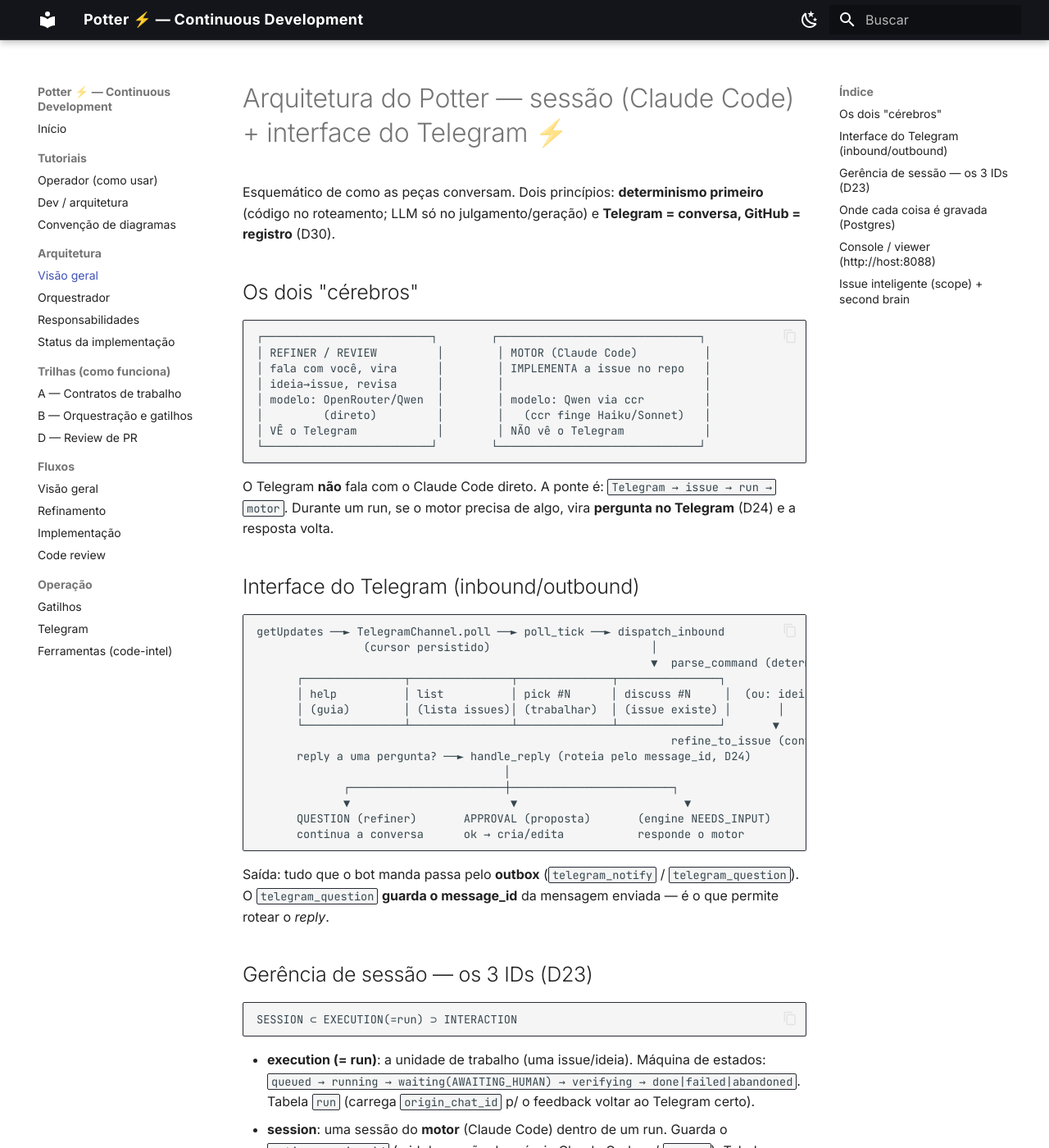
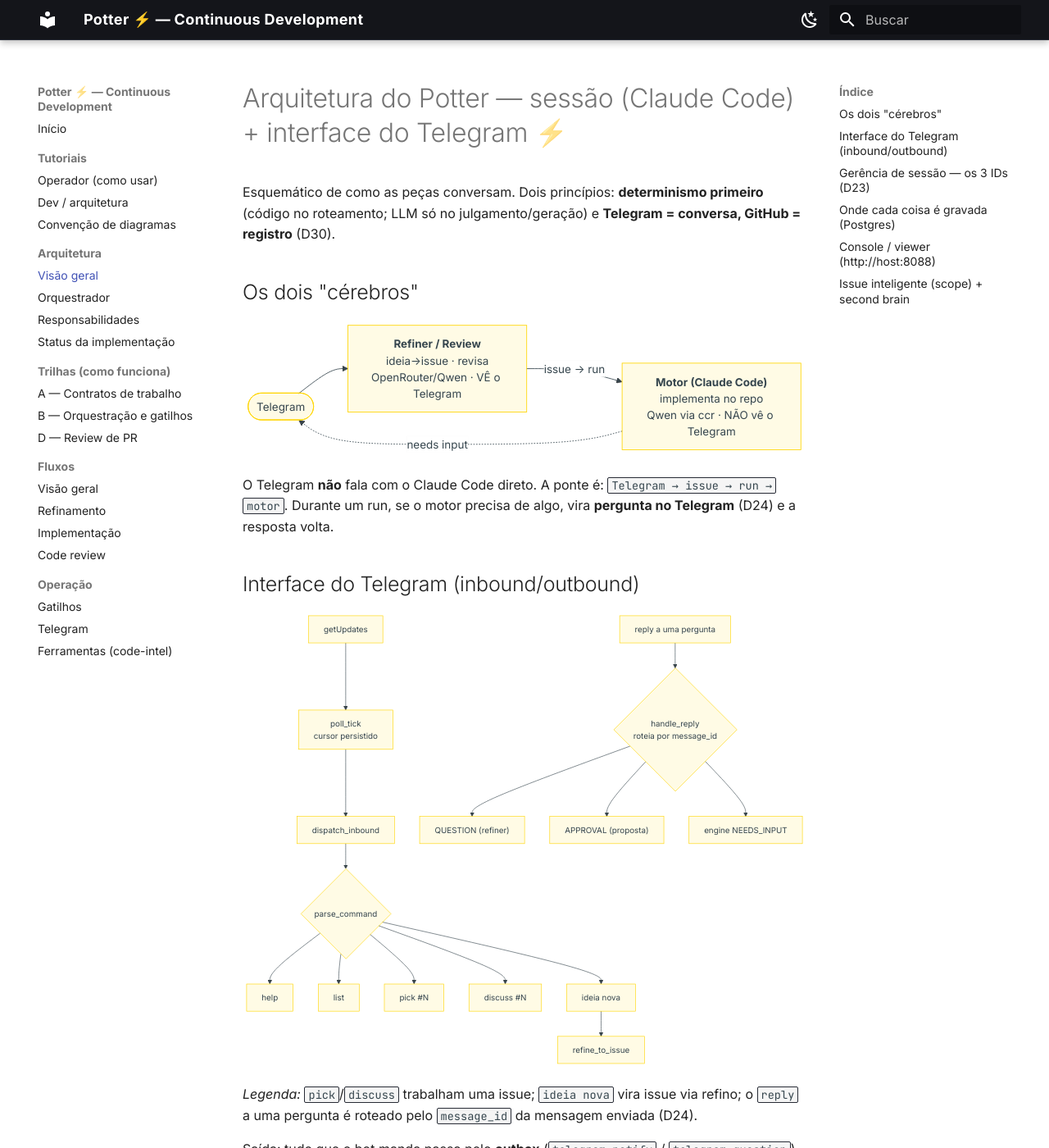
Before and after one commit to CenturyBoys/roboto, an MkDocs documentation site: the page built from docs/arquitetura.md, in a window 1280 px wide and 1400 px high. Shown: the whole window at 82% size. Built offline with MkDocs 1.6.1 and Material for MkDocs 9.7.7, drawn with Linux system fonts in a browser that asks for light colours; some of the changed text lies outside the part shown.

Commit message:
docs(arquitetura): converte diagramas ASCII art para Mermaid legível (#173)

````diff
--- a/docs/arquitetura.md
+++ b/docs/arquitetura.md
@@ -5,15 +5,11 @@
 
 ## Os dois "cérebros"
 
-```
-┌─────────────────────────┐        ┌──────────────────────────────┐
-│ REFINER / REVIEW         │        │ MOTOR (Claude Code)          │
-│ fala com você, vira      │        │ IMPLEMENTA a issue no repo   │
-│ ideia→issue, revisa      │        │                              │
-│ modelo: OpenRouter/Qwen  │        │ modelo: Qwen via ccr         │
-│         (direto)         │        │   (ccr finge Haiku/Sonnet)   │
-│ VÊ o Telegram            │        │ NÃO vê o Telegram            │
-└─────────────────────────┘        └──────────────────────────────┘
+```mermaid
+flowchart LR
+  TG([Telegram]) --> REF["<b>Refiner / Review</b><br/>ideia→issue · revisa<br/>OpenRouter/Qwen · VÊ o Telegram"]
+  REF -->|issue → run| MOT["<b>Motor (Claude Code)</b><br/>implementa no repo<br/>Qwen via ccr · NÃO vê o Telegram"]
+  MOT -.->|needs input| TG
 ```
 
 O Telegram **não** fala com o Claude Code direto. A ponte é: `Telegram → issue → run → motor`.
@@ -21,30 +17,32 @@
 
 ## Interface do Telegram (inbound/outbound)
 
+```mermaid
+flowchart TB
+  GU[getUpdates] --> POLL["poll_tick<br/>cursor persistido"] --> DISP[dispatch_inbound] --> PC{parse_command}
+  PC --> H[help]
+  PC --> L[list]
+  PC --> P["pick #N"]
+  PC --> D["discuss #N"]
+  PC --> NEW[ideia nova] --> RTI[refine_to_issue]
+  REPLY["reply a uma pergunta"] --> HR{"handle_reply<br/>roteia por message_id"}
+  HR --> QN["QUESTION (refiner)"]
+  HR --> AP["APPROVAL (proposta)"]
+  HR --> NI["engine NEEDS_INPUT"]
 ```
-getUpdates ──► TelegramChannel.poll ──► poll_tick ──► dispatch_inbound
-                (cursor persistido)                        │
-                                                           ▼  parse_command (determinístico)
-      ┌───────────────┬───────────────┬──────────────┬───────────────┐
-      │ help          │ list          │ pick #N      │ discuss #N     │  (ou: ideia nova)
-      │ (guia)        │ (lista issues)│ (trabalhar)  │ (issue existe) │       │
-      └───────────────┴───────────────┴──────────────┴───────────────┘       ▼
-                                                              refine_to_issue (conversa)
-      reply a uma pergunta? ──► handle_reply (roteia pelo message_id, D24)
-                                     │
-             ┌───────────────────────┼────────────────────────┐
-             ▼                        ▼                         ▼
-      QUESTION (refiner)       APPROVAL (proposta)       (engine NEEDS_INPUT)
-      continua a conversa      ok → cria/edita           responde o motor
-```
+
+*Legenda:* `pick`/`discuss` trabalham uma issue; `ideia nova` vira issue via refino; o `reply` a uma
+pergunta é roteado pelo `message_id` da mensagem enviada (D24).
 
 Saída: tudo que o bot manda passa pelo **outbox** (`telegram_notify` / `telegram_question`). O
 `telegram_question` **guarda o message_id** da mensagem enviada — é o que permite rotear o *reply*.
 
 ## Gerência de sessão — os 3 IDs (D23)
 
-```
-SESSION ⊂ EXECUTION(=run) ⊃ INTERACTION
+```mermaid
+flowchart LR
+  EXEC["EXECUTION (= run)<br/>a unidade de trabalho"] --> SESS["SESSION<br/>sessão do motor"]
+  EXEC --> INT["INTERACTION<br/>pergunta ao humano"]
 ```
 
 - **execution (= run)**: a unidade de trabalho (uma issue/ideia). Máquina de estados:
@@ -57,13 +55,13 @@
 
 Fluxo de uma sessão do motor (`engine_loop.drive_turn`):
 
-```
-run (running)
-  └─ create_session(run, engine) ──► set_native_session(claude_code_session_id)
-        └─ engine.events():
-             MESSAGE / TOOL_CALL ....................... (trabalho)
-             NEEDS_INPUT / NEEDS_APPROVAL → request_human_input → interaction + WAITING
-             FINISHED → grava tokens no llm_call; run → verifying
+```mermaid
+flowchart TB
+  RUN["run (running)"] --> CS[create_session] --> SNS[set_native_session]
+  SNS --> EV{"engine.events()"}
+  EV --> MT["MESSAGE / TOOL_CALL<br/>(trabalho)"]
+  EV --> NI["NEEDS_INPUT / APPROVAL"] --> INT["request_human_input<br/>interaction + WAITING"]
+  EV --> FIN[FINISHED] --> VER["grava tokens (llm_call)<br/>run → verifying"]
 ```
 
 > ⚠️ **Gap conhecido:** hoje o caminho real de código (`pega #N` → `run_pr_cycle`) chama
````
